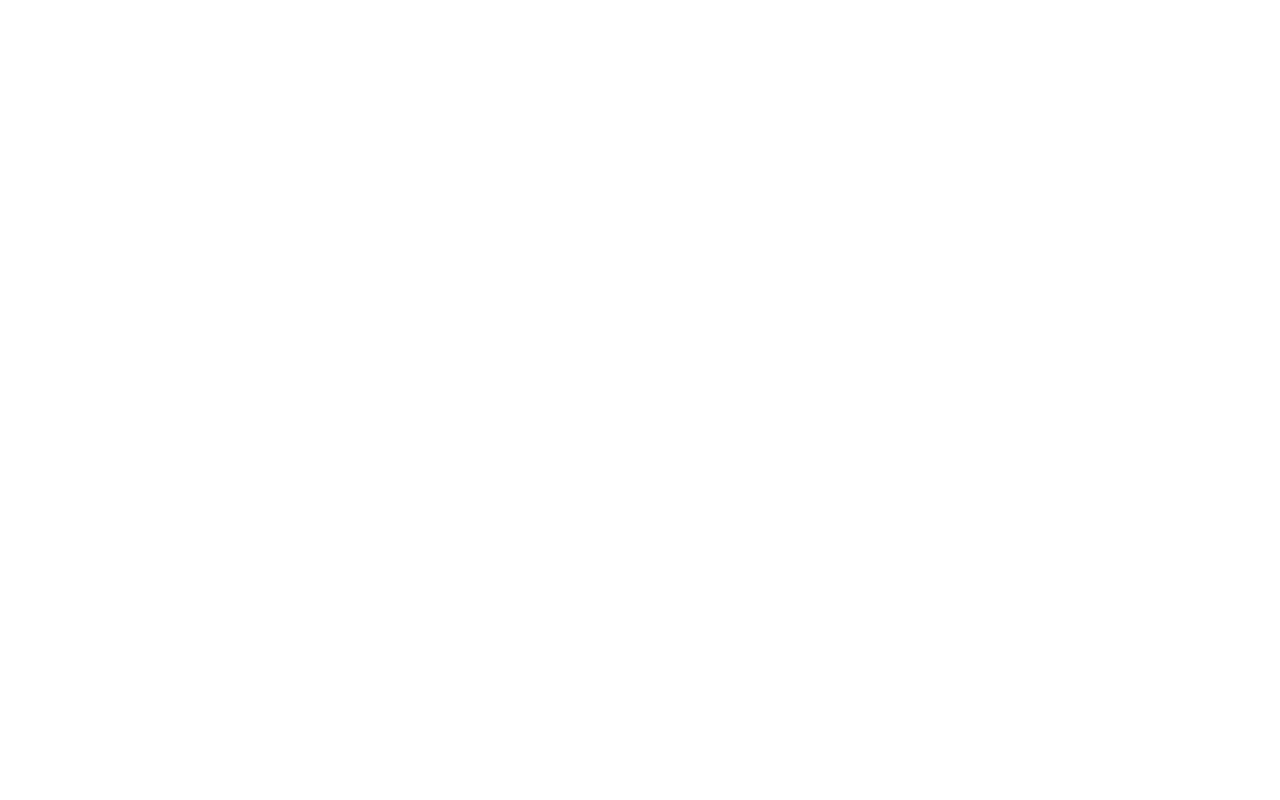
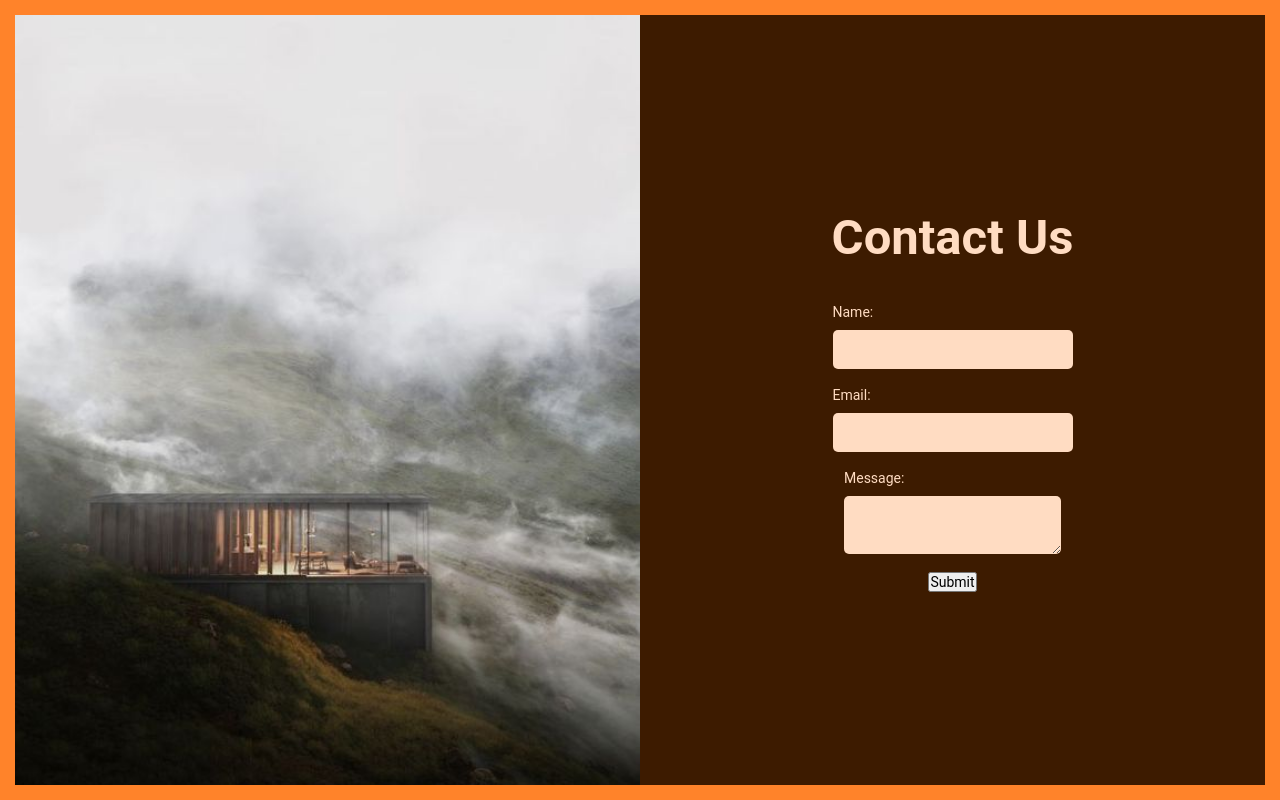
Before and after one commit to abroudoux/blue-print, a website: page src/pages/contact.html in a window 1280 px wide. Drawn offline with Linux system fonts and the light colour scheme.

Commit message:
contact page

```diff
--- a/src/pages/contact.html
+++ b/src/pages/contact.html
@@ -9,7 +9,27 @@
   </head>
   <body>
     <main>
-      <section id="contact"></section>
+      <section id="contact">
+        <div class="contact-half-div" id="contact-left-section"></div>
+        <div class="contact-half-div" id="contact-right-section">
+          <form>
+            <h2>Contact Us</h2>
+            <div class="input-form">
+              <label for="name">Name:</label>
+              <input type="text" id="name" name="name" required />
+            </div>
+            <div class="input-form">
+              <label for="email">Email:</label>
+              <input type="email" id="email" name="email" required />
+            </div>
+            <div class="input-form">
+              <label for="message">Message:</label>
+              <textarea id="message" name="message" required></textarea>
+            </div>
+            <button type="submit">Submit</button>
+          </form>
+        </div>
+      </section>
     </main>
   </body>
 </html>
--- a/src/scripts/index.js
+++ b/src/scripts/index.js
@@ -4,6 +4,7 @@
 const iconOpenMenu = document.getElementById('icon-open-menu');
 const iconCloseMenu = document.getElementById('icon-close-menu');
 const menu = document.getElementById('menu');
+const heroBanner = document.getElementById('hero-banner');
 
 let isMenuOpen = false;
 
--- a/src/styles/contact.scss
+++ b/src/styles/contact.scss
@@ -1,3 +1,68 @@
-h1 {
-  background-color: green;
+@import 'utilities/variables';
+@import 'utilities/mixins';
+
+#contact {
+  @include section;
+  @include flex-row-center-center;
+
+  .contact-half-div {
+    @include flex-column-center-center;
+
+    width: 50%;
+    height: 100%;
+  }
+
+  #contact-left-section {
+    @include background-image('picture-house-1.jpg');
+
+    background-position: center;
+  }
+
+  #contact-right-section {
+    @include flex-column-center-center;
+
+    background-color: $color-brown;
+    color: $color-white;
+
+    form {
+      @include flex-column-center-center;
+
+      width: 100%;
+      height: 100%;
+      padding: 25px;
+      gap: 1vh;
+
+      h2 {
+        font-size: 3.5rem;
+        margin-bottom: 30px;
+      }
+
+      .input-form {
+        display: flex;
+        flex-direction: column;
+        justify-content: center;
+        align-items: start;
+        gap: 10px;
+
+        input, textarea {
+          border: none;
+          background-color: $color-white;
+          color: $color-brown;
+          padding: 10px;
+          border-radius: 5px;
+          margin-bottom: 10px;
+          font-size: 16px;
+          outline: none;
+
+          &::placeholder {
+            color: $color-brown;
+          }
+
+          &:focus {
+            box-shadow: 0 0 5px $color-orange;
+          }
+        }
+      }
+    }
+  }
 }
--- a/src/styles/index.scss
+++ b/src/styles/index.scss
@@ -2,12 +2,8 @@
 @import 'utilities/mixins';
 
 #hero-banner {
-  background-image: url('../../assets/picture-house-3.jpg');
-  width: 100vw;
-  height: 100vh;
-  background-size: cover;
-  background-repeat: no-repeat;
-  border: 15px solid $color-orange;
+  @include section;
+  @include background-image('picture-house-3.jpg');
 
   header {
     @include flex-row-between-center;
@@ -25,8 +21,6 @@
     }
 
     #icon-menu-burger {
-      height: 50px;
-      width: 50px;
       display: flex;
       flex-direction: column;
       justify-content: space-between;
--- a/src/styles/utilities/_mixins.scss
+++ b/src/styles/utilities/_mixins.scss
@@ -1,4 +1,23 @@
+@mixin section {
+    width: 100vw;
+    height: 100vh;
+    border: 15px solid $color-orange;
+}
+
+@mixin background-image($image-url) {
+    background-image: url('../../assets/#{$image-url}');
+    background-size: cover;
+    background-repeat: no-repeat;
+}
+
 @mixin flex-row-between-center {
+    display: flex;
+    flex-direction: row;
+    justify-content: space-between;
+    align-items: center;
+}
+
+@mixin flex-row-center-center {
     display: flex;
     flex-direction: row;
     justify-content: space-between;
--- /dev/null
+++ b/src/styles/utilities/reset.scss
@@ -0,0 +1,12 @@
+* {
+  margin: 0;
+  padding: 0;
+  box-sizing: border-box;
+  list-style: none;
+  font-size: 14px;
+  font-family: "Roboto", sans-serif;
+
+  a {
+    text-decoration: none;
+  }
+}
```
Also changed, not shown: README.md, dist/styles/contact.css, dist/styles/index.css, dist/styles/utilities/reset.css, 3 other files.
